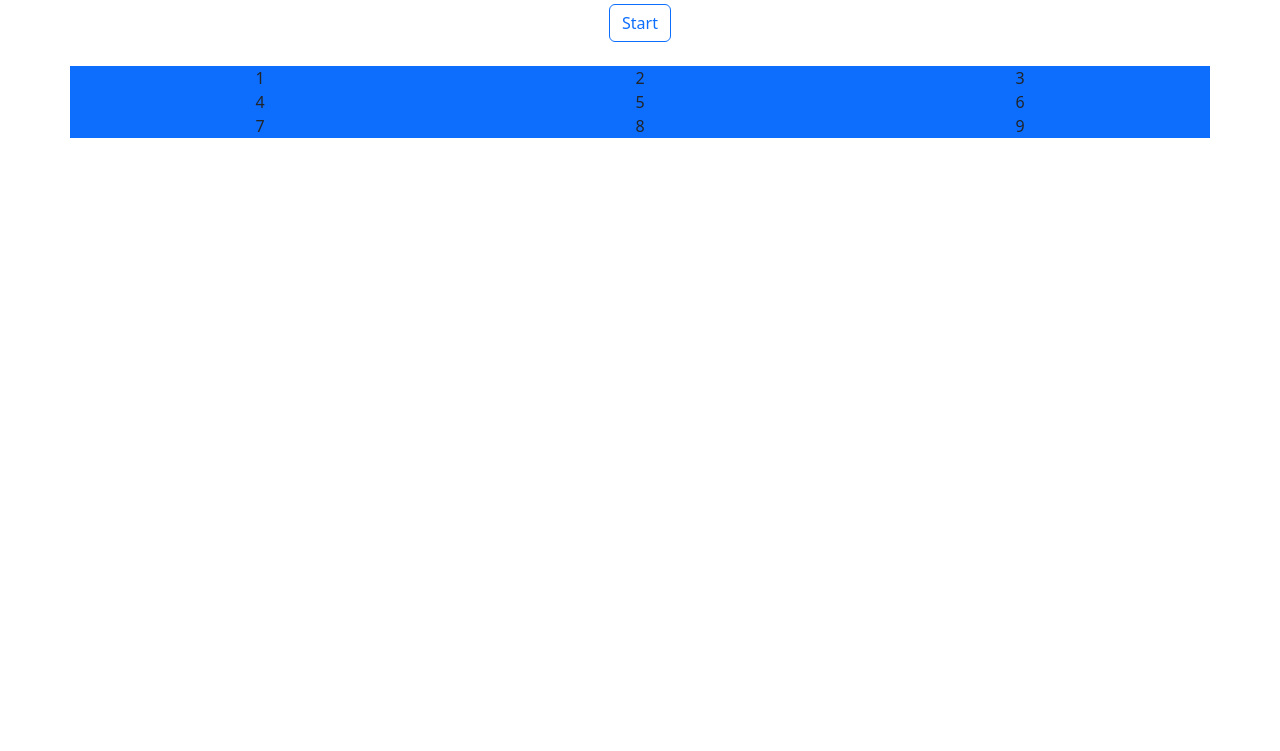
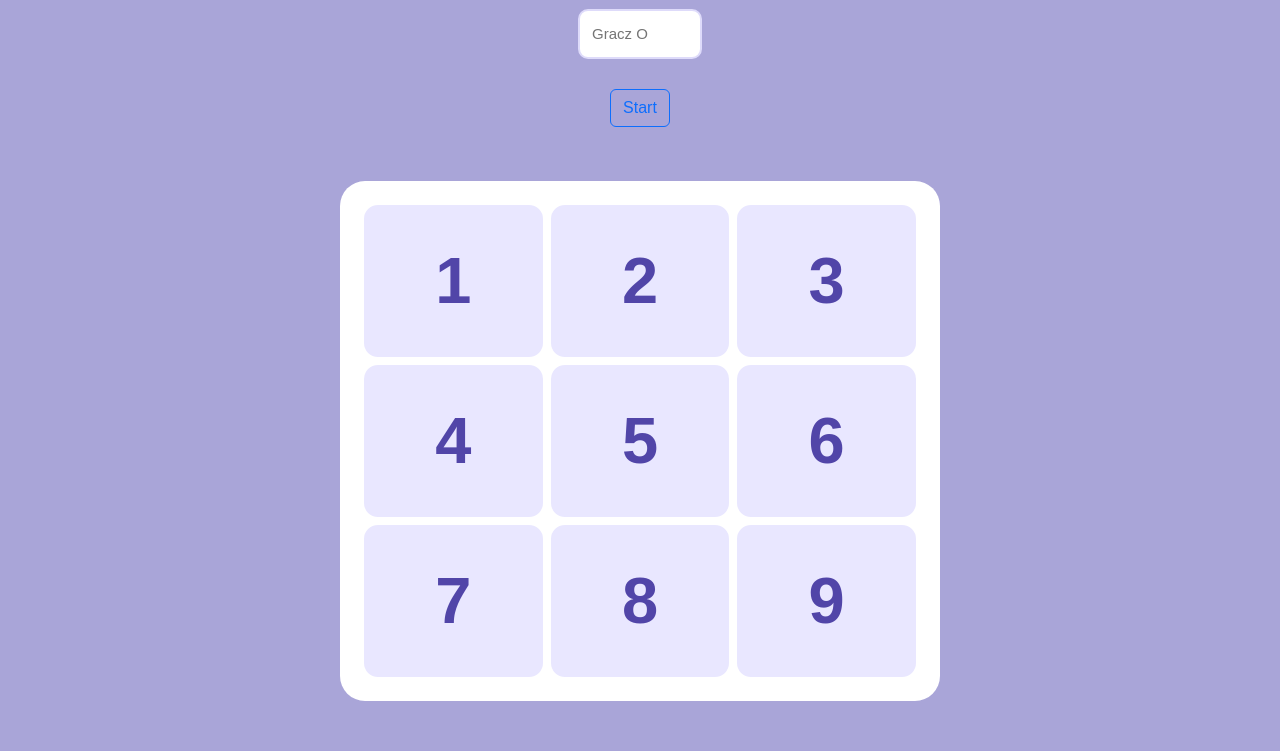
Before and after one commit to Tymussiu/kolkokrzyzyk, a plain HTML site: page index.html in a window 1280 px wide. Shown: the part 136-887 px from the top of the page. Before the commit the page ends 800 px from the top, so only its background shows below. Drawn offline with nearby package versions, Linux system fonts and the light colour scheme.

Commit message:
dodanie css body inputow oraz kazdej kolumny planszy

```diff
--- a/index.html
+++ b/index.html
@@ -5,6 +5,8 @@
     <meta name="viewport" content="width=device-width, initial-scale=1.0">
  <link href="https://cdn.jsdelivr.net/npm/bootstrap@5.3.9/dist/css/bootstrap.min.css" rel="stylesheet" integrity="sha384-yEPZ7jP9S0QKiUQ0m3jjsO4ProIW7wvR9gXkI7JOGa2XVsw53Yke2bsdkBbjmmiX" crossorigin="anonymous">
 <title>Kolko i krzyzyk</title>
+<link rel="stylesheet" href="style.css">
+<script src="https://code.jquery.com/jquery-4.0.0.min.js" integrity="sha256-OaVG6prZf4v69dPg6PhVattBXkcOWQB62pdZ3ORyrao=" crossorigin="anonymous"></script>
     <script>
         $(document).ready(function(){
 
@@ -13,10 +15,9 @@
 </head>
     <body>
         <div class="container-fluid">
-            <div class="row"><h1 class="col-12 bg-warning text-center">Kółko i krzyżyk</h1></div>
+            <div class="row"><h1 class="col-12  text-center">Kółko i krzyżyk</h1></div>
 
         </div>
-
         <div class="gracze text-center">
             <input type="text" id="graczX" placeholder="Gracz X"><br>
             <input type="text" id="graczO" placeholder="Gracz O"><br><br>
@@ -25,19 +26,19 @@
         <br>
         <div class="container">
             <div class="row text-center">
-                <div class="col-4 bg-primary" id="pole1">1</div>
-                <div class="col-4 bg-primary" id="pole2">2</div>
-                <div class="col-4 bg-primary" id="pole3">3</div>
+                <div class="col-4 " id="1">1</div>
+                <div class="col-4" id="2">2</div>
+                <div class="col-4 " id="3">3</div>
             </div>
             <div class="row text-center">
-                <div class="col-4 bg-primary" id="pole4">4</div>
-                <div class="col-4 bg-primary" id="pole5">5</div>
-                <div class="col-4 bg-primary" id="pole6">6</div>
+                <div class="col-4" id="4">4</div>
+                <div class="col-4" id="5">5</div>
+                <div class="col-4" id="6">6</div>
             </div>
             <div class="row text-center">
-                <div class="col-4 bg-primary" id="pole7">7</div>
-                <div class="col-4 bg-primary" id="pole8">8</div>
-                <div class="col-4 bg-primary" id="pole9">9</div>
+                <div class="col-4" id="7">7</div>
+                <div class="col-4" id="8">8</div>
+                <div class="col-4" id="9">9</div>
             </div>
         </div>
 
--- /dev/null
+++ b/style.css
@@ -0,0 +1,65 @@
+body {
+    margin: 0;
+    font-family: Arial, sans-serif;
+    background-color: #a9a5d8;
+    justify-content: center;
+    align-items: center;
+    padding: 20px;
+}
+input {
+    width: 10%;
+    padding: 12px;
+    margin: 6px;
+    border: 2px solid #dedbfa;
+    border-radius: 10px;
+    font-size: 15px;
+}
+.container {
+    width: 100%;
+    max-width: 600px;
+    padding: 20px;
+    margin: 30px auto;
+    background: #ffffff;
+    border-radius: 25px;
+}
+.container .row {
+    margin: 0;
+}
+
+.container [id="1"],
+.container [id="2"],
+.container [id="3"],
+.container [id="4"],
+.container [id="5"],
+.container [id="6"],
+.container [id="7"],
+.container [id="8"],
+.container [id="9"] {
+    height: 160px;
+    display: flex;
+    justify-content: center;
+    align-items: center;
+
+    background: #e9e7ff;
+    border: 4px solid white;
+    border-radius: 18px;
+
+    font-size: 65px;
+    font-weight: bold;
+    color: #5145a8;
+    cursor: pointer;
+    transition: 0.3s;
+}
+
+.container [id="1"]:hover,
+.container [id="2"]:hover,
+.container [id="3"]:hover,
+.container [id="4"]:hover,
+.container [id="5"]:hover,
+.container [id="6"]:hover,
+.container [id="7"]:hover,
+.container [id="8"]:hover,
+.container [id="9"]:hover {
+    background: #929199 ;
+    transform: scale(1.03);
+}
```
